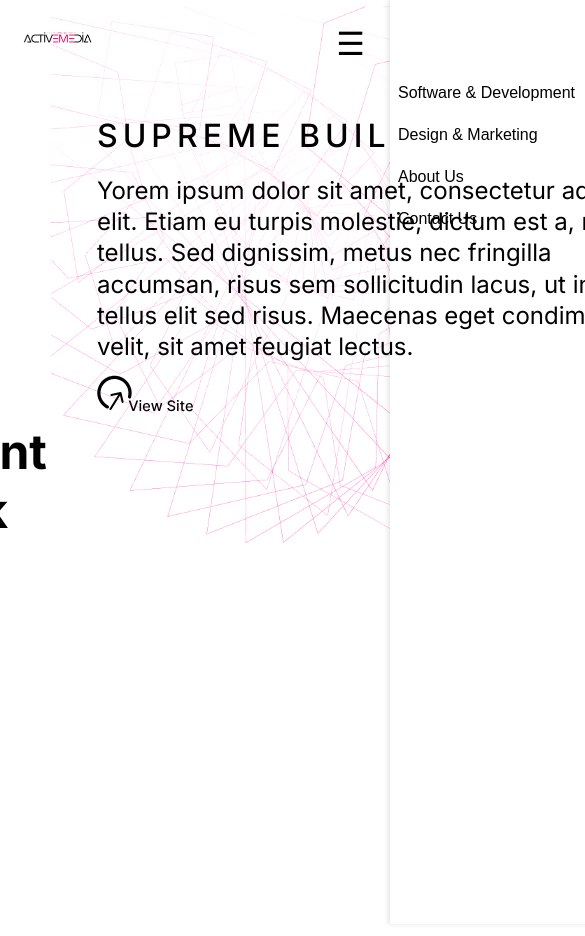
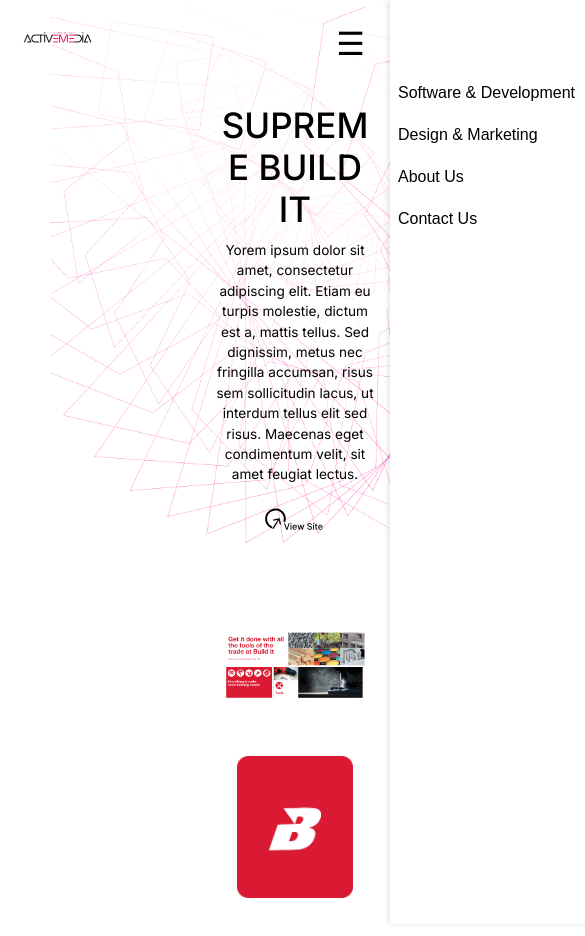
Before and after one commit to Divine-Ntambwe/Active-Media, a React (Vite) app: page /recent in a window 390 px wide. Shown: the top 936 px of the page, 585 px wide, since content can reach past the window. Before the commit the page ends 844 px from the top, so only its background shows below. Built offline with nearby package versions, Linux system fonts and the light colour scheme.

Commit message:
merged with same

```diff
--- a/src/pages/Rhaddock.module.css
+++ b/src/pages/Rhaddock.module.css
@@ -6,13 +6,11 @@
   height: 80vh;
   overflow: hidden !important;
   transition: 1s;
-  animation: startAnimation 2s ease-in;
+  animation: startAnimation 2s ease-in forwards;
   display: flex;
   flex-direction: column;
   justify-content: center;
-  width: 1200px;
-  margin: auto;
-  padding: 16px 32px;
+  margin-left: 200px;
 }
 
 .recentBackground {
@@ -182,8 +180,8 @@
   font-family: "Inter", sans-serif;
   justify-content: space-between;
   align-items: center;
+  padding: 0 60px 100px;
   height: 100vh;
-  padding: 16px 32px;
   /* overflow-y: hidden; */
 }
 
@@ -216,16 +214,16 @@
 .deliveryImg {
   position: absolute;
   width: 475px;
-  bottom: -210px;
-  left: 365px;
+  bottom: -150px;
+  left: 245px;
   z-index: 9;
   transition: opacity 0.6s linear;
 }
 
 .logoImg {
   position: absolute;
-  bottom: -220px;
-  right: 0;
+  bottom: -160px;
+  left: 713px;
   width: 300px;
   z-index: 10;
   transition: opacity 0.8s linear, transform 0.8s linear;
@@ -294,17 +292,285 @@
 
 @media (max-width: 1440px) {
   .rapidtrade {
-    padding: 16px 65px;
+    padding: 0 50px 80px;
   }
 
   .deliveryImg {
     width: 400px;
-    left: 425px;
+    left: 200px;
+    bottom: -120px;
   }
 
   .logoImg {
     width: 250px;
+    left: 620px;
+    bottom: -140px;
   }
 }
 
 /* Tablets & Medium Screens (1024px - 1439px) */
+@media (max-width: 1024px) {
+
+  .recentWork{
+    position: absolute;
+    left: 0vw !important;
+    top: -10vh !important;
+    font-size: 2em !important;
+    width: 100vw !important;
+    text-align: center;
+  }
+
+  @keyframes startAnimation {
+  0%{transform: translateY(1000px);opacity: 0;}
+  50%{opacity: 1;}
+  100%{transform: translateY(0px);opacity: 1;}
+}
+
+  .rapidtrade {
+    flex-direction: column;
+    align-items: center;
+    justify-content: center;
+    padding: 225px 30px 60px;
+    height: auto;
+    min-height: 100vh;
+  }
+
+  .leftSection {
+    max-width: 100%;
+    text-align: center;
+    width: 100%;
+    margin-bottom: 40px;
+  }
+
+  .title {
+    margin-bottom: 20px;
+    font-size: 50px;
+  }
+
+  .description {
+    width: 100%;
+    max-width: 600px;
+    margin: 0 auto 30px;
+    font-size: 20px;
+  }
+
+  .rapidTradeViewSite {
+    display: flex;
+    justify-content: center;
+  }
+
+  .deliverySection {
+    width: 100%;
+    display: flex;
+    flex-direction: column;
+    justify-content: center;
+    align-items: center;
+  }
+
+  .deliveryImg {
+    position: relative;
+    width: 100%;
+    max-width: 700px;
+    left: 0;
+    bottom: 0;
+  }
+
+  .logoImg {
+    position: relative;
+    width: 50%;
+    max-width: 300px;
+    top: auto;
+    left: auto;
+    bottom: auto;
+    margin: 30px auto;
+    display: block;
+  }
+
+  .websitePreview {
+    position: relative;
+    margin-top: 40px;
+    margin-left: 0;
+  }
+
+  .viewSite {
+    position: relative;
+    margin-bottom: 30px;
+  }
+
+  .responsiveCenter {
+    width: 100%;
+  }
+
+  .wrapper {
+    flex-direction: column;
+    padding: 40px 30px;
+    gap: 40px;
+  }
+
+  .left {
+    width: 100%;
+  }
+
+  .right {
+    width: 100%;
+  }
+
+  .heading {
+    width: 100%;
+  }
+
+  .logoCard {
+    position: relative;
+    width: 80%;
+    max-width: 400px;
+    height: 60vh;
+    margin-top: 0;
+  }
+}
+
+/* Small Tablets & Large Mobile (768px - 1023px) */
+@media (max-width: 768px) {
+  .container {
+    display: block;
+  }
+
+  .rapidtrade {
+    padding: 30px 20px 50px;
+  }
+
+  .title {
+    font-size: clamp(1.5rem, 5vw, 2.5rem);
+    letter-spacing: 2px;
+    margin-bottom: 15px;
+  }
+
+  .description {
+    font-size: 0.95rem;
+    line-height: 1.4;
+    max-width: 100%;
+    margin-bottom: 25px;
+  }
+
+  .rapidTradeViewSite svg {
+    width: 80px;
+    height: 52px;
+  }
+
+  .deliveryImg {
+    width: 80%;
+    max-width: 400px;
+  }
+
+  .logoImg {
+    width: 60%;
+    max-width: 250px;
+  }
+
+  .recentWork {
+    font-size: 2rem;
+    width: 250px;
+  }
+
+  .responsiveCenter {
+    width: 100%;
+  }
+
+  .wrapper {
+    padding: 30px 20px;
+    gap: 30px;
+  }
+
+  .heading {
+    font-size: 2.5rem;
+    letter-spacing: 3px;
+  }
+
+  .logoCard {
+    height: 50vh;
+    width: 85%;
+  }
+}
+
+/* Small Mobile (max 480px) */
+@media (max-width: 480px) {
+  html, body {
+    width: 100%;
+  }
+
+  .container {
+    height: auto;
+  }
+
+  .rapidtrade {
+    padding: 20px 12px 30px;
+  }
+
+  .title {
+    font-size: 35px;
+    letter-spacing: 0px;
+    margin-bottom: 10px;
+    word-break: break-word;
+  }
+
+  .description {
+    font-size: 0.85rem;
+    line-height: 1.5;
+    margin-bottom: 15px;
+  }
+
+  .rapidTradeViewSite svg {
+    width: 60px;
+    height: 40px;
+  }
+
+  .deliveryImg {
+    width: 90%;
+    max-width: 280px;
+    bottom: -80px;
+  }
+
+  .logoImg {
+    width: 70%;
+    max-width: 180px;
+    bottom: -60px;
+  }
+
+  .recentWork {
+    font-size: 1.2rem;
+    width: 180px;
+    top: 35vh;
+    left: -12vw;
+  }
+
+  .heading {
+    font-size: 1.8rem;
+    width: 100%;
+  }
+
+  .paragraph1 {
+    max-width: 100%;
+    font-size: 0.9rem;
+  }
+
+  .wrapper {
+    flex-direction: column;
+    padding: 20px;
+    gap: 30px;
+  }
+
+  .left {
+    flex: 1;
+    width: 100%;
+  }
+
+  .right {
+    flex: 0.5;
+    width: 100%;
+  }
+
+  .logoCard {
+    height: 50vh;
+    width: 100%;
+    margin-top: 0;
+  }
+}
```
